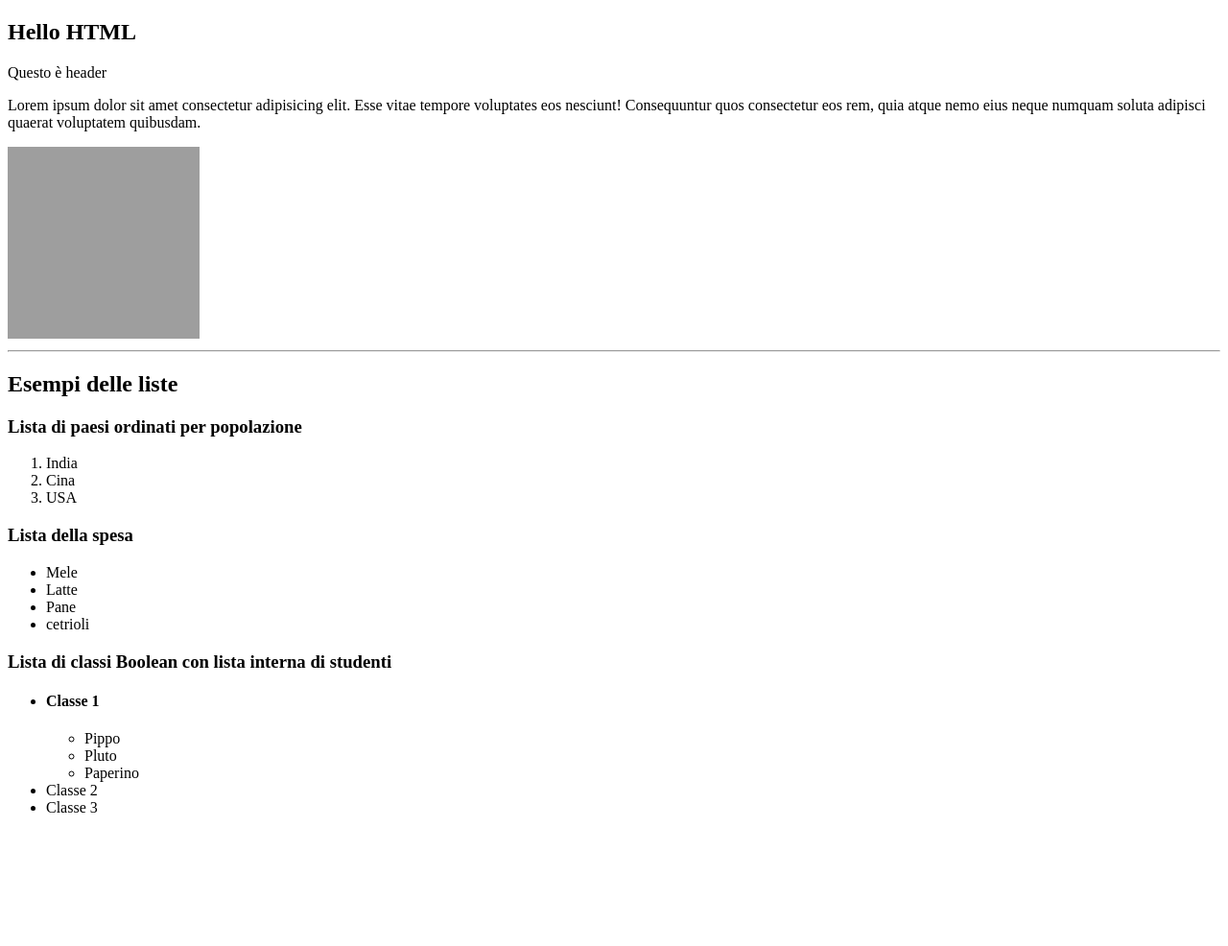
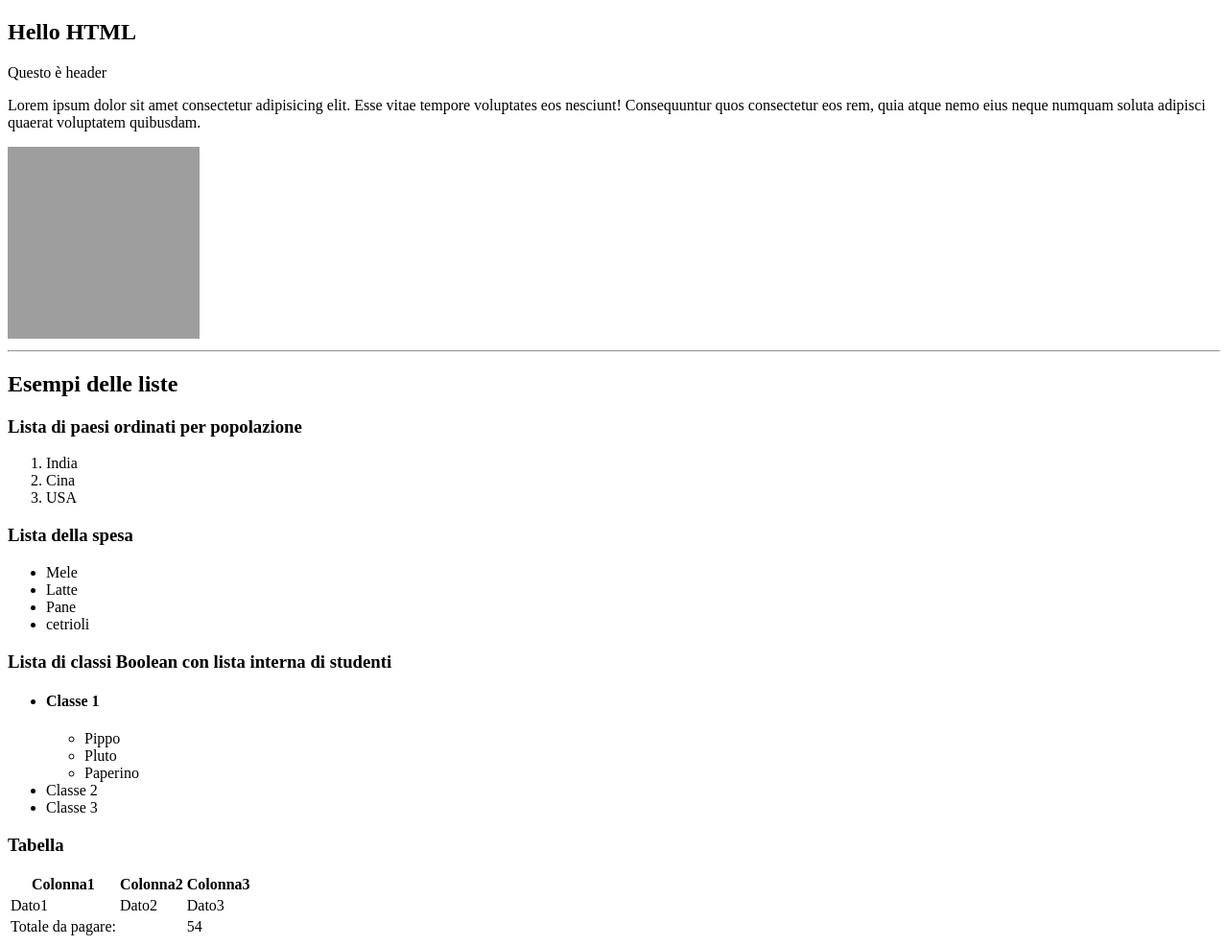
Before and after one commit to cristianmoletto/html-intro-1, a plain HTML site: page index.html in a window 1280 px wide. Shown: the whole page at 96% size. Before the commit the page ends 867 px from the top, so only its background shows below. Drawn offline with Linux system fonts and the light colour scheme; grey boxes are pictures that could not be loaded.

Commit message:
feat: tag della tabella

```diff
--- a/index.html
+++ b/index.html
@@ -68,8 +68,33 @@
                 <li>Classe 2</li>
                 <li>Classe 3</li>
             </ul>
+    </section>
 
-
+    <section>
+        <h3>Tabella</h3>
+        <table>
+            <thead>
+                <tr>
+                    <th>Colonna1</th>
+                    <th>Colonna2</th>
+                    <th>Colonna3</th>
+                </tr>
+            </thead>
+            <tbody>
+                <tr>
+                    <td>Dato1</td>
+                    <td>Dato2</td>
+                    <td>Dato3</td>
+                </tr>
+            </tbody>
+            <tfoot>
+                <tr>
+                    <td>Totale da pagare:</td>
+                    <td></td>
+                    <td>54</td>
+                </tr>
+            </tfoot>
+        </table>
     </section>
 
 
```
